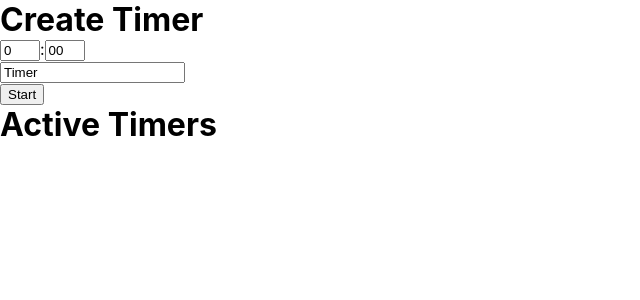
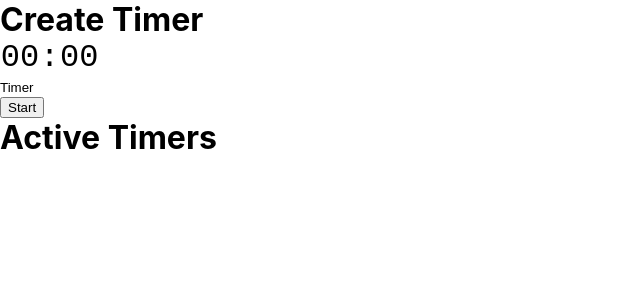
Before and after one commit to tmetcalfe89/timer-boss, a React (Create React App) app: page / in a window 1280 px wide. Shown: the top 300 px of the page, without its empty margins (0-640 px from the left). Built offline with nearby package versions, Linux system fonts and the light colour scheme.

Commit message:
Make it look prettier. Fixes #7

```diff
--- a/src/components/Timer.js
+++ b/src/components/Timer.js
@@ -1,5 +1,6 @@
 import { useState } from "react";
 import { useInterval, useAudio } from "react-use";
+import { fixTime } from "../util";
 
 function Timer({ hour, minute, start, name, removeTimer, modifyTimer }) {
   const [now, setNow] = useState(Math.floor(Date.now() / 1000) * 1000);
@@ -16,20 +17,24 @@ function Timer({ hour, minute, start, name, removeTimer, modifyTimer }) {
     hour * 60 * 60 * 1000 + minute * 60 * 1000 + start;
   const getElapsedTime = () => getTargetTime() - now;
   const isTimeRemaining = () => now < getTargetTime();
-  const getRemainingHours = () => Math.floor(getElapsedTime() / 1000 / 60 / 60);
+  const getRemainingHours = () =>
+    fixTime(Math.floor(getElapsedTime() / 1000 / 60 / 60));
   const getRemainingMinutes = () =>
-    Math.floor(getElapsedTime() / 1000 / 60) % 60;
-  const getRemainingSeconds = () => Math.floor(getElapsedTime() / 1000) % 60;
-  const getTimeDisplay = () =>
-    `${getRemainingHours()}:${getRemainingMinutes()
-      .toString()
-      .padStart(2, "0")}:${getRemainingSeconds().toString().padStart(2, "0")}`;
+    fixTime(Math.floor(getElapsedTime() / 1000 / 60) % 60);
+  const getRemainingSeconds = () =>
+    fixTime(Math.floor(getElapsedTime() / 1000) % 60);
+  const getTimeDisplay = () => (
+    <>
+      <span>{getRemainingHours()}</span>:<span>{getRemainingMinutes()}</span>:
+      <span>{getRemainingSeconds()}</span>
+    </>
+  );
 
   return (
     <div>
       {isTimeRemaining() ? (
         <>
-          <div>{getTimeDisplay()}</div>
+          <div className="timer-face">{getTimeDisplay()}</div>
           <div>
             <input
               value={name}
--- a/src/components/TimerForm.js
+++ b/src/components/TimerForm.js
@@ -1,17 +1,13 @@
 import { useState } from "react";
-import { useCss } from "react-use";
+import { fixTime, clamp } from "../util";
 
 const defaultValues = {
-  hour: "0",
+  hour: "00",
   minute: "00",
   name: "Timer",
 };
 
 function TimerForm({ createTimer = () => {} }) {
-  const inputClass = useCss({
-    width: "2rem",
-  });
-
   const [hour, setHour] = useState(defaultValues.hour);
   const [minute, setMinute] = useState(defaultValues.minute);
   const [name, setName] = useState(defaultValues.name);
@@ -28,39 +24,49 @@ function TimerForm({ createTimer = () => {} }) {
     returnToDefaults();
   };
 
+  const adjustHour = (newHour) =>
+    setHour((oldHour) =>
+      fixTime(
+        clamp(
+          typeof newHour === "function" ? newHour(oldHour) : newHour,
+          0,
+          99
+        ) || 0
+      )
+    );
+  const adjustMinute = (newMinute) =>
+    setMinute((oldMinute) =>
+      fixTime(
+        clamp(
+          typeof newMinute === "function" ? newMinute(oldMinute) : newMinute,
+          0,
+          59
+        ) || 0
+      )
+    );
+
   const updateHour = ({ target: { value: newValue } }) => {
-    setHour(newValue);
+    adjustHour(newValue);
   };
   const updateMinute = ({ target: { value: newValue } }) => {
     if (newValue < 0) {
       if (hour > 0) {
-        setHour((oldHour) => +oldHour - 1);
-        setMinute(59);
+        adjustHour((oldHour) => +oldHour - 1);
+        adjustMinute(59);
       }
     } else {
-      setHour((oldHour) => +oldHour + Math.floor(+newValue / 60));
-      setMinute(`${newValue % 60}`.padStart(2, "0"));
+      adjustHour((oldHour) => +oldHour + Math.floor(+newValue / 60));
+      adjustMinute(+newValue % 60);
     }
   };
 
   return (
     <form onSubmit={submit}>
       <h1>Create Timer</h1>
-      <div>
-        <input
-          type="number"
-          min="0"
-          value={hour}
-          onChange={updateHour}
-          className={inputClass}
-        />
+      <div className="timer-face">
+        <input value={hour} onChange={updateHour} />
         :
-        <input
-          type="number"
-          value={minute}
-          onChange={updateMinute}
-          className={inputClass}
-        />
+        <input value={minute} onChange={updateMinute} />
       </div>
       <div>
         <input value={name} onChange={(e) => setName(e.target.value)} />
--- a/src/index.css
+++ b/src/index.css
@@ -1,3 +1,5 @@
+@import url("https://fonts.googleapis.com/css2?family=Share+Tech+Mono&display=swap");
+
 body {
   margin: 0;
   font-family: -apple-system, BlinkMacSystemFont, "Segoe UI", "Roboto", "Oxygen",
@@ -16,3 +18,22 @@ h1 {
   padding: 0;
   margin: 0;
 }
+
+.timer-face,
+.timer-face * {
+  font-family: "Share Te Mono", monospace;
+  font-size: 2rem;
+}
+
+.timer-face span,
+.timer-face input {
+  width: 2.5rem;
+  text-align: center;
+}
+
+input {
+  border: none;
+  padding: 0;
+  margin: 0;
+  outline: none;
+}
--- /dev/null
+++ b/src/util.js
@@ -0,0 +1,5 @@
+const fixTime = (value) => Number(value).toString().padStart(2, "0");
+const clamp = (value, { min = value, max = value }) =>
+  Math.max(Math.min(value, max), min);
+
+export { fixTime, clamp };
```
